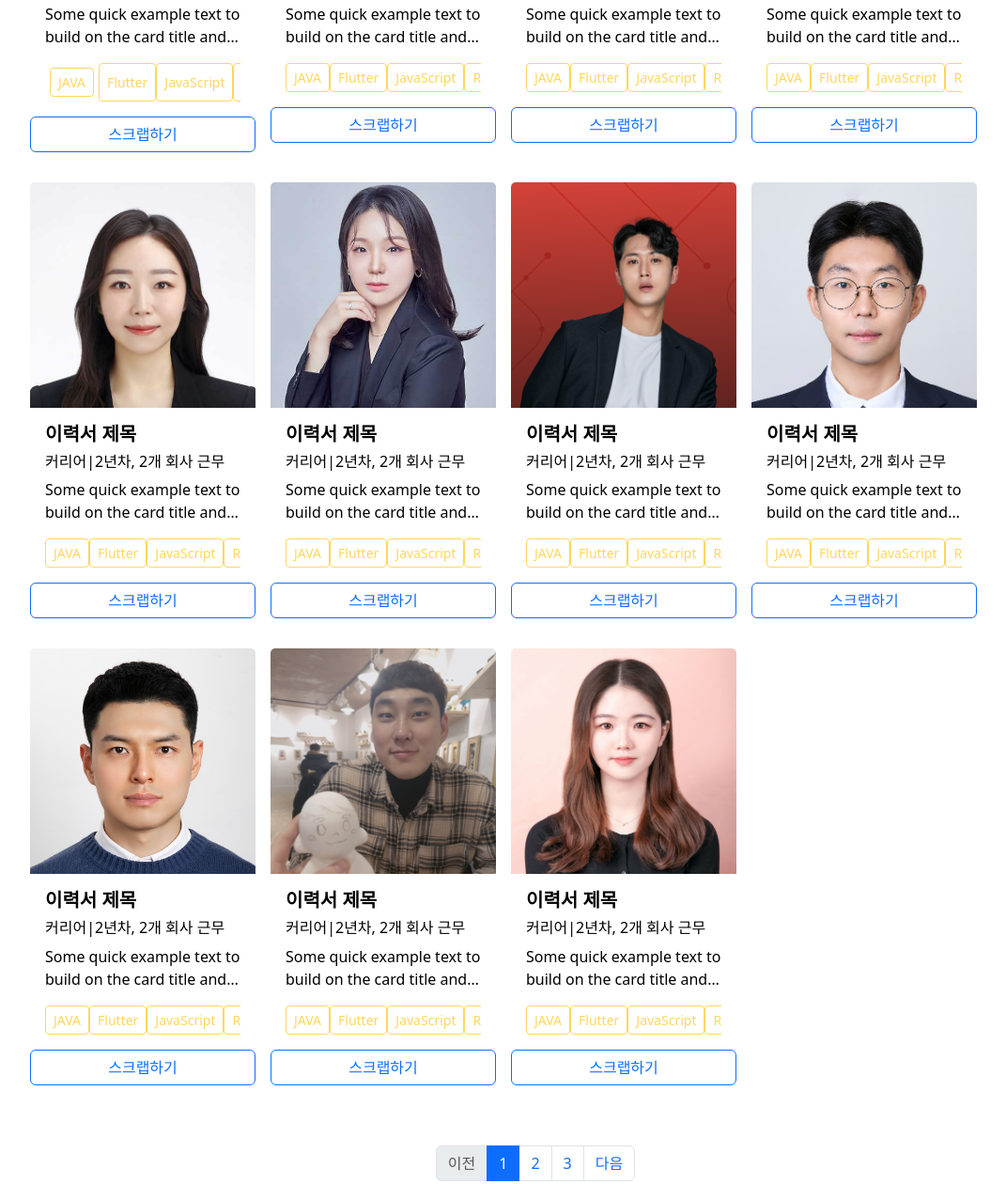
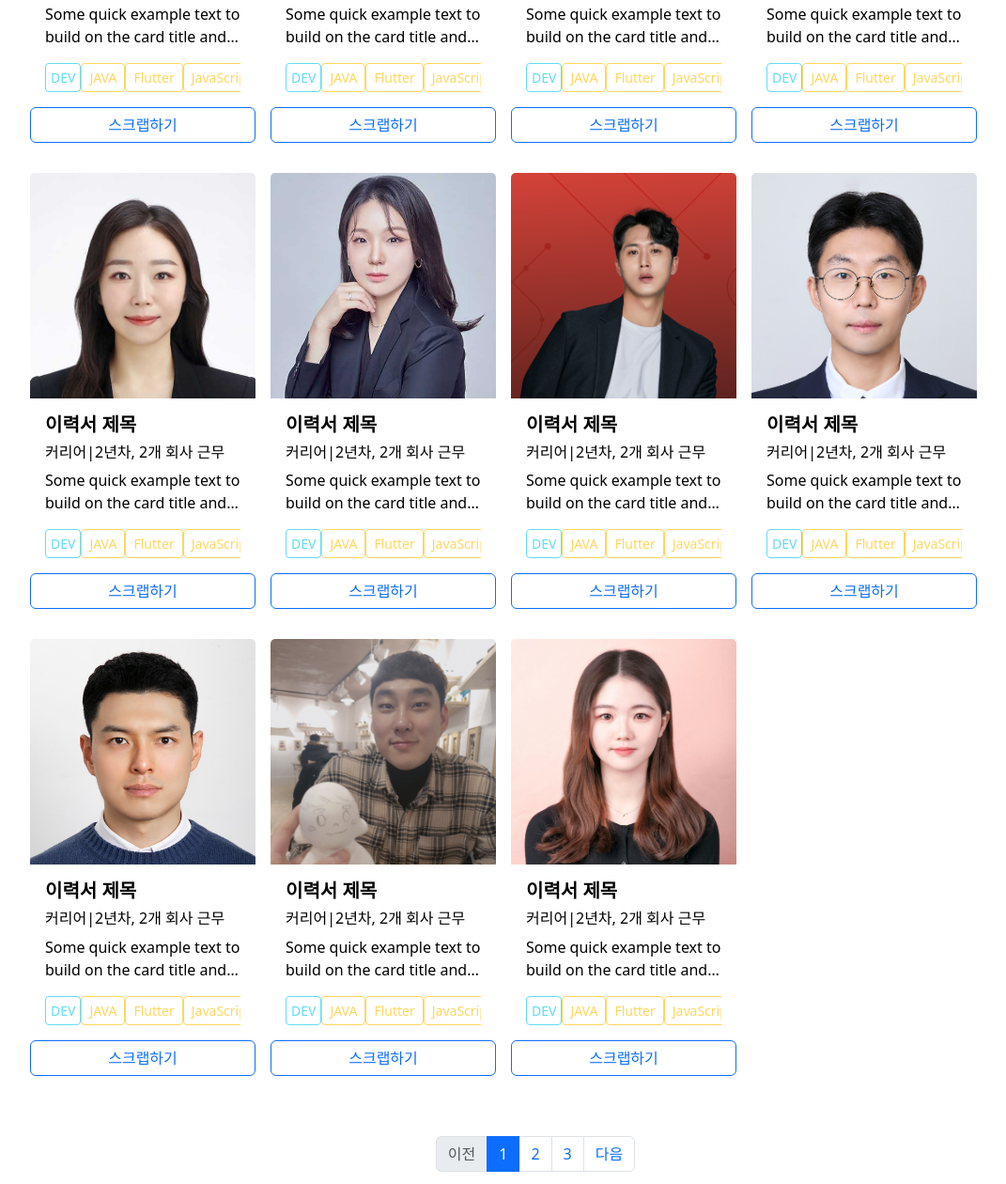
Before and after one commit to Hyeonjeong-JANG/miniproject-view, a plain HTML site: page view/company/companyMain.html in a window 1280 px wide. Shown: the part 815-2075 px from the top of the page at 94% size, without its empty margins (70-1141 px from the left). Drawn offline with nearby package versions, Linux system fonts and the light colour scheme.

Commit message:
메인 버튼 수전 중

```diff
--- a/view/company/companyMain.html
+++ b/view/company/companyMain.html
@@ -156,8 +156,11 @@
                   overflow: hidden;
                   text-overflow: ellipsis;
                 ">
-
-              <button class="btn btn-outline-warning btn-sm disabled" style="margin: 5px;">
+              <button class="btn btn-outline-info btn-sm disabled"
+                style="padding: 0px 5px; margin-bottom: 0px !important">
+                DEV
+              </button>
+              <button class="btn btn-outline-warning btn-sm disabled">
                 JAVA
               </button>
               <button class="btn btn-outline-warning btn-sm disabled">
@@ -202,7 +205,10 @@
                   overflow: hidden;
                   text-overflow: ellipsis;
                 ">
-
+              <button class="btn btn-outline-info btn-sm disabled"
+                style="padding: 0px 5px; margin-bottom: 0px !important">
+                DEV
+              </button>
               <button class="btn btn-outline-warning btn-sm disabled">
                 JAVA
               </button>
@@ -248,7 +254,10 @@
                   overflow: hidden;
                   text-overflow: ellipsis;
                 ">
-
+              <button class="btn btn-outline-info btn-sm disabled"
+                style="padding: 0px 5px; margin-bottom: 0px !important">
+                DEV
+              </button>
               <button class="btn btn-outline-warning btn-sm disabled">
                 JAVA
               </button>
@@ -294,7 +303,10 @@
                   overflow: hidden;
                   text-overflow: ellipsis;
                 ">
-
+              <button class="btn btn-outline-info btn-sm disabled"
+                style="padding: 0px 5px; margin-bottom: 0px !important">
+                DEV
+              </button>
               <button class="btn btn-outline-warning btn-sm disabled">
                 JAVA
               </button>
@@ -340,7 +352,10 @@
                   overflow: hidden;
                   text-overflow: ellipsis;
                 ">
-
+              <button class="btn btn-outline-info btn-sm disabled"
+                style="padding: 0px 5px; margin-bottom: 0px !important">
+                DEV
+              </button>
               <button class="btn btn-outline-warning btn-sm disabled">
                 JAVA
               </button>
@@ -386,7 +401,10 @@
                   overflow: hidden;
                   text-overflow: ellipsis;
                 ">
-
+              <button class="btn btn-outline-info btn-sm disabled"
+                style="padding: 0px 5px; margin-bottom: 0px !important">
+                DEV
+              </button>
               <button class="btn btn-outline-warning btn-sm disabled">
                 JAVA
               </button>
@@ -432,7 +450,10 @@
                   overflow: hidden;
                   text-overflow: ellipsis;
                 ">
-
+              <button class="btn btn-outline-info btn-sm disabled"
+                style="padding: 0px 5px; margin-bottom: 0px !important">
+                DEV
+              </button>
               <button class="btn btn-outline-warning btn-sm disabled">
                 JAVA
               </button>
@@ -477,7 +498,10 @@
                   overflow: hidden;
                   text-overflow: ellipsis;
                 ">
-
+              <button class="btn btn-outline-info btn-sm disabled"
+                style="padding: 0px 5px; margin-bottom: 0px !important">
+                DEV
+              </button>
               <button class="btn btn-outline-warning btn-sm disabled">
                 JAVA
               </button>
@@ -522,7 +546,10 @@
                   overflow: hidden;
                   text-overflow: ellipsis;
                 ">
-
+              <button class="btn btn-outline-info btn-sm disabled"
+                style="padding: 0px 5px; margin-bottom: 0px !important">
+                DEV
+              </button>
               <button class="btn btn-outline-warning btn-sm disabled">
                 JAVA
               </button>
@@ -567,7 +594,10 @@
                   overflow: hidden;
                   text-overflow: ellipsis;
                 ">
-
+              <button class="btn btn-outline-info btn-sm disabled"
+                style="padding: 0px 5px; margin-bottom: 0px !important">
+                DEV
+              </button>
               <button class="btn btn-outline-warning btn-sm disabled">
                 JAVA
               </button>
@@ -612,7 +642,10 @@
                   overflow: hidden;
                   text-overflow: ellipsis;
                 ">
-
+              <button class="btn btn-outline-info btn-sm disabled"
+                style="padding: 0px 5px; margin-bottom: 0px !important">
+                DEV
+              </button>
               <button class="btn btn-outline-warning btn-sm disabled">
                 JAVA
               </button>
```
Also changed, not shown: view/company/companyMatching.html (+20 -5 lines).
